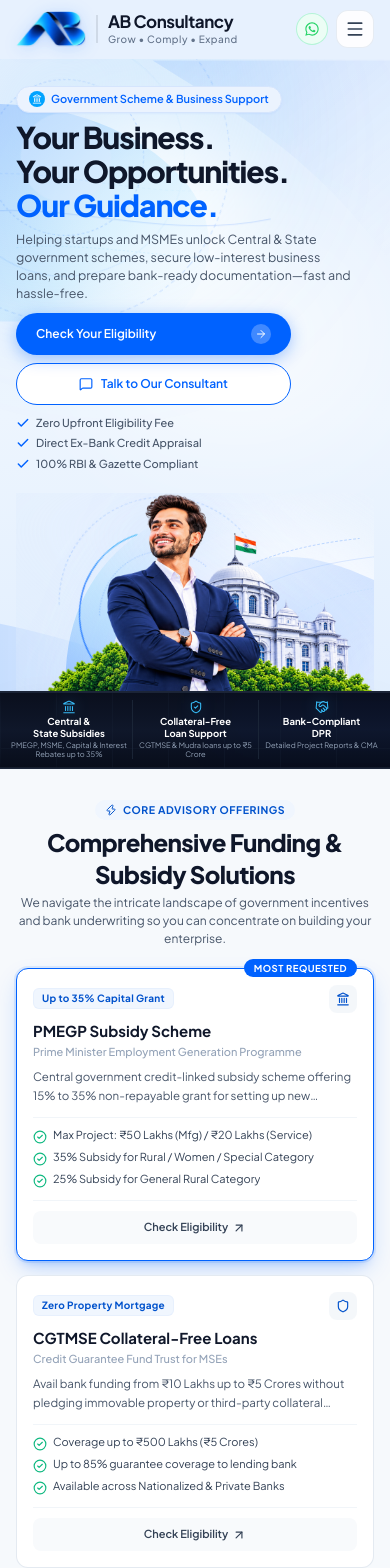
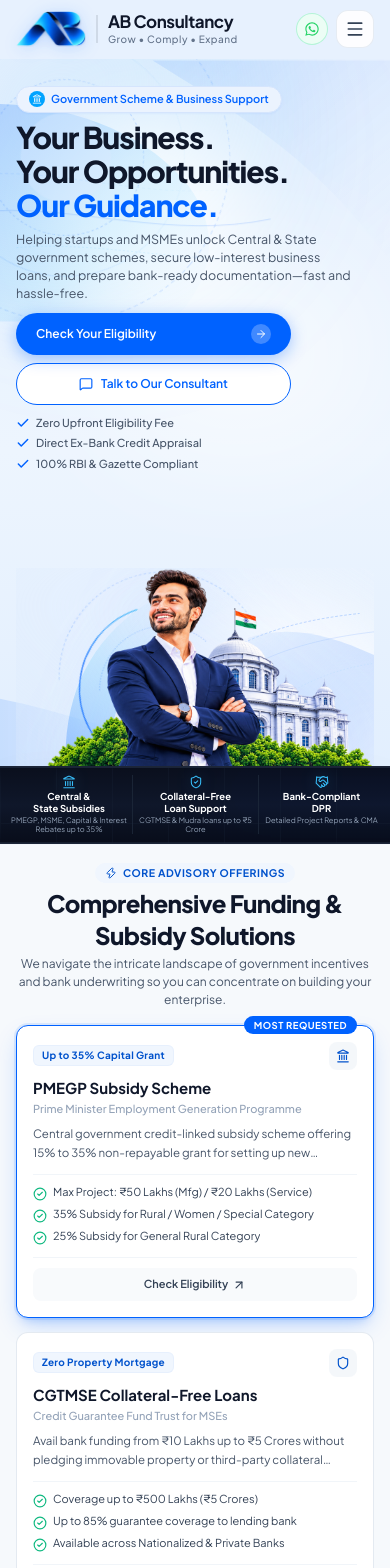
Before and after one commit to ab-consultancy/ab-consultancy, a React (Vite) app in the folder frontend/: page / in a window 390 px wide. Shown: the top 1568 px of the page. Built offline with nearby package versions, Linux system fonts and the light colour scheme; the HTML template or start-up script is replaced by a standard one.

Commit message:
fix(mobile): align hero and bottom feature navigation with viewport and eliminate bottom gap

```diff
--- a/frontend/src/components/SchemesSection.jsx
+++ b/frontend/src/components/SchemesSection.jsx
@@ -62,13 +62,13 @@ export default function SchemesSection({ onSelectScheme }) {
   ];
 
   return (
-    <section id="services" className="py-7 sm:py-9 lg:py-20 bg-slate-50/70 border-t border-slate-100 scroll-mt-20">
+    <section id="services" className="pt-4 pb-7 sm:py-9 lg:py-20 bg-slate-50/70 border-t border-slate-100 scroll-mt-20">
       {/* Container aligned with Navbar & Hero (1440px grid) */}
       <div className="w-full max-w-[1440px] mx-auto px-4 xs:px-5 sm:px-10 lg:px-12">
 
         {/* Section Header */}
-        <div className="text-center max-w-2xl lg:max-w-3xl mx-auto mb-5 sm:mb-7 lg:mb-14">
-          <div className="inline-flex items-center gap-1.5 px-2.5 py-0.5 lg:px-3.5 lg:py-1.5 rounded-full bg-brand-50 text-brand-600 text-[10.5px] lg:text-xs font-bold uppercase tracking-wider mb-1.5 lg:mb-3">
+        <div className="text-center max-w-2xl lg:max-w-3xl mx-auto mb-4 sm:mb-7 lg:mb-14">
+          <div className="inline-flex items-center gap-1.5 px-2.5 py-0.5 lg:px-3.5 lg:py-1.5 rounded-full bg-brand-50 text-brand-600 text-[10.5px] lg:text-xs font-bold uppercase tracking-wider mb-1 lg:mb-3">
             <Zap className="w-3 h-3 lg:w-3.5 lg:h-3.5" />
             Core Advisory Offerings
           </div>
--- a/frontend/src/index.css
+++ b/frontend/src/index.css
@@ -196,10 +196,12 @@
 }
 
 /* ==========================================================================
-   Mobile Hero Locked Responsive Proportions System
-   Width-Driven Breakpoints (360px, 375px, 390px, 414px, 430px)
-   - Zero dependence on 100vh / 100dvh on mobile: address-bar show/hide will NEVER resize the hero.
-   - Proportions are locked per width breakpoint.
+   Mobile Hero Dynamic & Balanced Responsive Viewport System
+   - Adapts to available viewport height (calc(100dvh - 59px)) while protecting
+     against compression on shorter screens with a min-height floor.
+   - Prevents empty white gaps below the bottom dark navigation strip.
+   - Hero image scales proportionally with viewport height to maintain tight,
+     comfortable spacing and prominence matching Target Screenshot 2.
    - Desktop (1024px+) preserves min-height: calc(100vh - 65px).
    ========================================================================== */
 .mobile-hero-container {
@@ -207,33 +209,13 @@
   display: flex;
   flex-direction: column;
   justify-content: space-between;
-  /* Default base mobile (< 375px, e.g. 360px) */
-  min-height: 660px;
+  /* Baseline safe content floor on smaller screens */
+  min-height: 640px;
+  /* Perfectly align bottom strip with viewport on modern devices */
+  min-height: calc(100vh - 59px);
+  min-height: calc(100svh - 59px);
+  min-height: calc(100dvh - 59px);
   height: auto;
-}
-
-@media (min-width: 375px) {
-  .mobile-hero-container {
-    min-height: 685px;
-  }
-}
-
-@media (min-width: 390px) {
-  .mobile-hero-container {
-    min-height: 710px;
-  }
-}
-
-@media (min-width: 414px) {
-  .mobile-hero-container {
-    min-height: 740px;
-  }
-}
-
-@media (min-width: 430px) {
-  .mobile-hero-container {
-    min-height: 770px;
-  }
 }
 
 @media (min-width: 1024px) {
@@ -243,36 +225,20 @@
   }
 }
 
-/* Hero Foreground Image - Controlled Proportions per Breakpoint */
+/* Hero Foreground Image - Fluid Proportions with Viewport Scaling */
 .mobile-hero-image {
   width: 100%;
   height: auto;
-  max-height: 235px;
+  /* Scales gracefully between 225px and 320px depending on screen height, avoiding dead whitespace */
+  max-height: clamp(225px, 32vh, 320px);
+  max-height: clamp(225px, 32dvh, 320px);
   object-fit: contain;
   object-position: bottom center;
 }
 
-@media (min-width: 375px) {
+@media (min-width: 640px) {
   .mobile-hero-image {
-    max-height: 245px;
-  }
-}
-
-@media (min-width: 390px) {
-  .mobile-hero-image {
-    max-height: 255px;
-  }
-}
-
-@media (min-width: 414px) {
-  .mobile-hero-image {
-    max-height: 268px;
-  }
-}
-
-@media (min-width: 430px) {
-  .mobile-hero-image {
-    max-height: 280px;
+    max-height: 340px;
   }
 }
 
@@ -284,25 +250,26 @@
   }
 }
 
-/* Hero Bottom Dark Strip - Stable Proportions per Breakpoint */
+/* Hero Bottom Dark Strip - Stable Proportions with Safe Area Support */
 .mobile-hero-strip {
   width: 100%;
   flex-shrink: 0;
   padding-top: 0.5rem;
   padding-bottom: 0.5rem;
+  padding-bottom: max(0.5rem, env(safe-area-inset-bottom, 0.5rem));
 }
 
 @media (min-width: 375px) {
   .mobile-hero-strip {
     padding-top: 0.55rem;
-    padding-bottom: 0.55rem;
+    padding-bottom: max(0.55rem, env(safe-area-inset-bottom, 0.55rem));
   }
 }
 
 @media (min-width: 414px) {
   .mobile-hero-strip {
     padding-top: 0.65rem;
-    padding-bottom: 0.65rem;
+    padding-bottom: max(0.65rem, env(safe-area-inset-bottom, 0.65rem));
   }
 }
 
```
